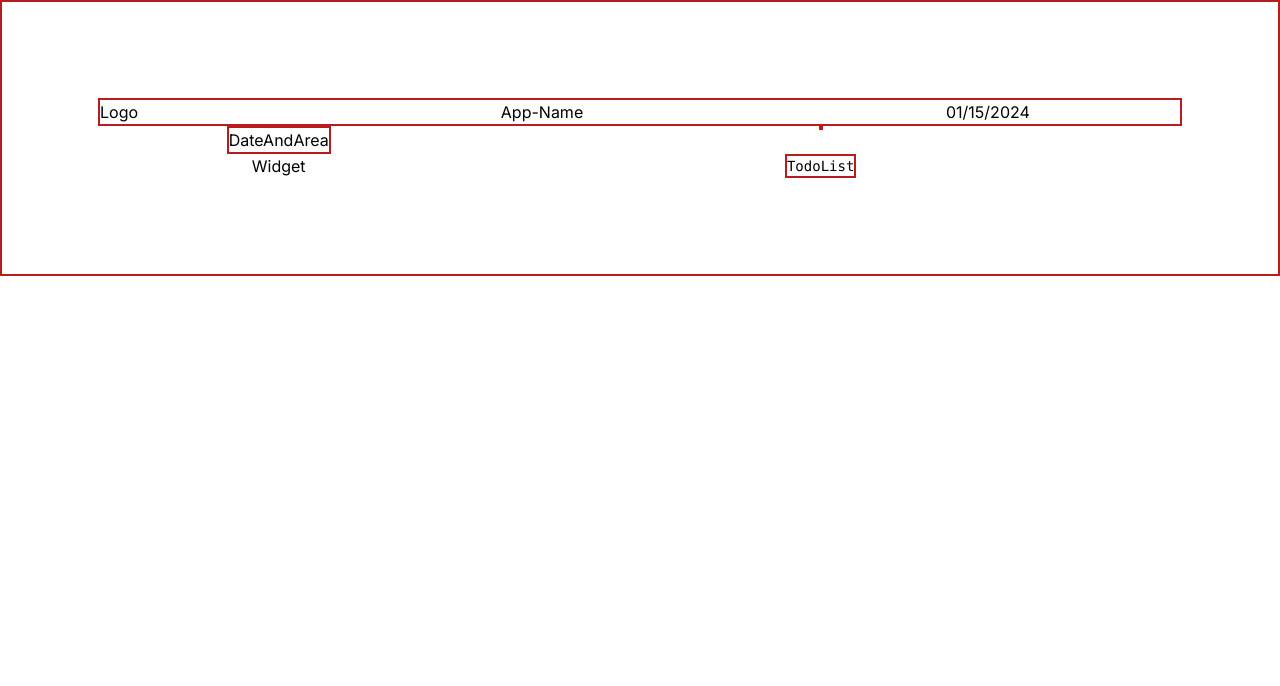
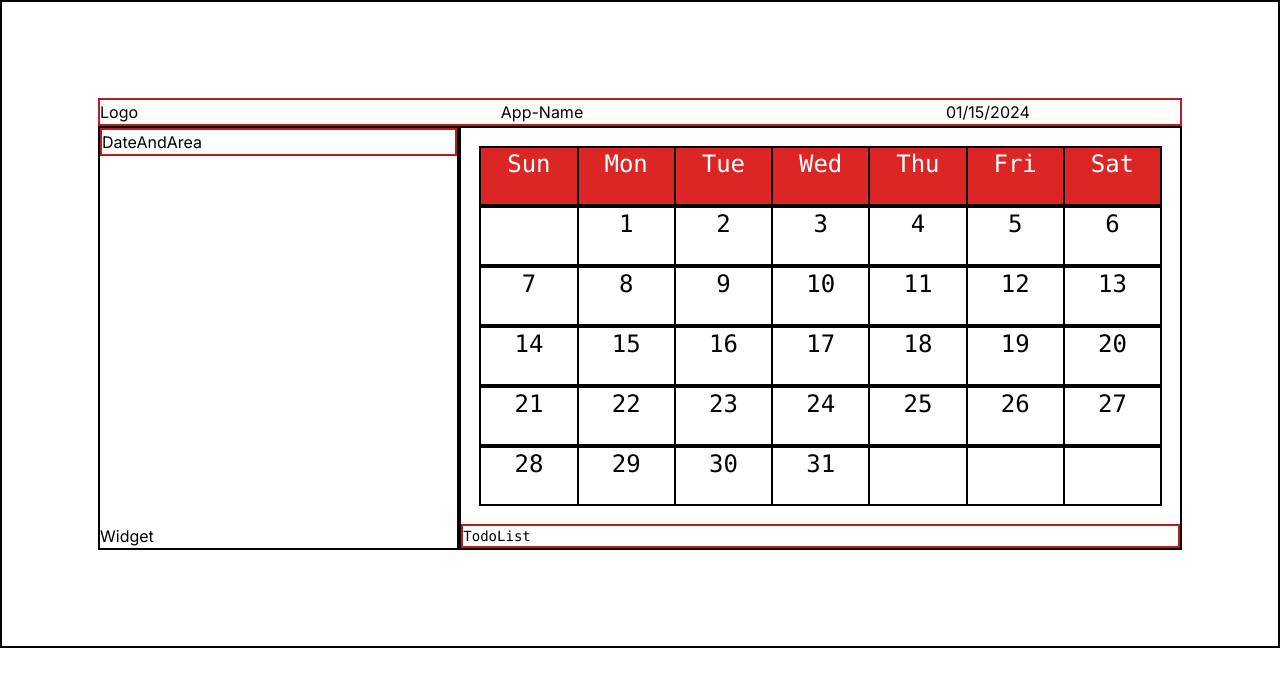
Before and after one commit to Bitterostrich/weatherapp, a Next.js app: page / in a window 1280 px wide. Shown: the top 686 px of the page. Built offline with nearby package versions, Linux system fonts and the light colour scheme.

Commit message:
calender functional for current month

```diff
--- a/app/page.js
+++ b/app/page.js
@@ -11,17 +11,17 @@ import TodoList from '@/components/TodoList'
 
 export default function Home() {
   return (
-    <main className="flex border-2 border-red-700 flex-col justify-between p-24">
+    <main className="flex flex-col  border-2 border-black justify-between p-24">
       <Navbar />
 
       <container className='flex'>
 
-        <div className="w-1/3 flex flex-col items-center justify-between" >
+        <div className="w-1/3 flex flex-col border-2 border-black justify-between" >
           <DateAndArea />
           <Widget />
         </div>
 
-        <div className=" flex-col z-10 max-w-5xl w-2/3 items-center justify-between  font-mono text-sm lg:flex">
+        <div className=" flex-col z-10 max-w-5xl w-2/3 border-2 border-black font-mono text-sm lg:flex">
           <Calendar />
           <TodoList />
         </div>
--- a/components/Calender.jsx
+++ b/components/Calender.jsx
@@ -1,38 +1,52 @@
 'use client'
-import React, {useState, useEffect} from 'react';
-import Day from "./Day"
+import React from 'react';
+import CalenderRow from "./CalenderRow.jsx"
 
-import "react-datepicker/dist/react-datepicker.css";
+const Calendar = () => {
+
+    const currentDate = new Date();
+    const currentYear = currentDate.getFullYear();
+    const currentMonth = currentDate.getMonth();
+    const getDaysInMonth = (year, month) => {
+        return new Date(year, month + 1, 0).getDate();
+    };
+    const getFirstDayOfMonth = (year, month) => {
+        return new Date(year, month, 1).getDay();
+    };
+    const generateDays = (index) => {
+        const daysInMonth = getDaysInMonth(currentYear, currentMonth);
+        const firstDayOfMonth = getFirstDayOfMonth(currentYear, currentMonth);
+        const totalDays = firstDayOfMonth + daysInMonth;
+        // Create an array to hold "week" elements
+        const weeks = [];
+        let weekDays = [];
+        for (let i = 0; i < totalDays; i++)
+        {
+            const day = i >= firstDayOfMonth ? i - firstDayOfMonth + 1 : null;
+            weekDays.push(day);
+            // When we reach the end of the week, or the end of the month, we start a new week
+            if ((i + 1) % 7 === 0 || i === totalDays - 1)
+            {
+                weeks.push(weekDays);
+                weekDays = []; // Reset for the next week
+            }
+        }
+        return weeks[index];
+    };
 
 
-const Calendar = (DaysOfWeek = ["Mon", "Tue", "Wed", "Thu", "Fri", "Sat", "Sun"]) => {
-    const setDay = (day) =>
-    {
-        return(
-            <Day
-                day={day}
-            />
-        )
-    }
-
-    const ShowWeek = () => {
-        useEffect(() => {
-            const DaysOfWeek = ["Mon", "Tue", "Wed", "Thu", "Fri", "Sat", "Sun"]
-            for(let i in DaysOfWeek)
-            {
-                setDay(DaysOfWeek[i])
-            }
-        },[])
-    }
+    const DaysOfWeek = ["Sun", "Mon", "Tue", "Wed", "Thu", "Fri", "Sat"]
 
     return (
+        <div>
+            <CalenderRow  DaysOfWeek={DaysOfWeek} margin="mt-[2.5%]" BackroundColour={"bg-red-600"} TextColour={"text-white"}/>
 
-        <div className='border-2 flex space evenly border-red-700 bg-white'>
-
-            {ShowWeek()}
-
+            <CalenderRow  DaysOfWeek={generateDays(0)} margin="" BackroundColour={"bg-white"} TextColour={"text-black"}/>
+            <CalenderRow  DaysOfWeek={generateDays(1)} margin="" BackroundColour={"bg-white"} TextColour={"text-black"}/>
+            <CalenderRow  DaysOfWeek={generateDays(2)} margin="" BackroundColour={"bg-white"} TextColour={"text-black"}/>
+            <CalenderRow  DaysOfWeek={generateDays(3)} margin="" BackroundColour={"bg-white"} TextColour={"text-black"}/>
+            <CalenderRow  DaysOfWeek={generateDays(4)} margin="mb-[2.5%]" BackroundColour={"bg-white"} TextColour={"text-black"}/>
         </div>
-
     )
 }
 
--- /dev/null
+++ b/components/CalenderRow.jsx
@@ -0,0 +1,20 @@
+import React from 'react';
+import Day from "./Day"
+
+const Calendar = ({DaysOfWeek, margin ,BackroundColour, TextColour}) => {
+
+     return(
+          <div className={`flex justify-evenly text-justify bg-black mx-[2.5%] h-[60px] ${margin} p-[2px] gap-[2px]`}>
+               <Day day={DaysOfWeek[0]} BackroundColour={BackroundColour} TextColour={TextColour}/>
+               <Day day={DaysOfWeek[1]} BackroundColour={BackroundColour} TextColour={TextColour}/>
+               <Day day={DaysOfWeek[2]} BackroundColour={BackroundColour} TextColour={TextColour}/>
+               <Day day={DaysOfWeek[3]} BackroundColour={BackroundColour} TextColour={TextColour}/>
+               <Day day={DaysOfWeek[4]} BackroundColour={BackroundColour} TextColour={TextColour}/>
+               <Day day={DaysOfWeek[5]} BackroundColour={BackroundColour} TextColour={TextColour}/>
+               <Day day={DaysOfWeek[6]} BackroundColour={BackroundColour} TextColour={TextColour}/>
+          </div>
+     )
+
+}
+
+export default Calendar
--- a/components/Day.jsx
+++ b/components/Day.jsx
@@ -3,15 +3,17 @@
 
 import React from "react"
 
-const Day = ({day}) => {
+const Day = ({day, BackroundColour, TextColour}) => {
+
+    console.log(day)
 
     return (
-     <div className="">
-        <div className="">
-        {day}
-        </div>
+     <div className={`w-full h-full ${BackroundColour} text-2xl text-center ${TextColour} `}>
         <div>
 
+        </div>
+        <div className="">
+            {day}
         </div>
 
      </div>
--- a/package.json
+++ b/package.json
@@ -11,7 +11,7 @@
   "dependencies": {
     "@emotion/cache": "^11.11.0",
     "@mui/material-nextjs": "^5.15.3",
-    "next": "14.0.4",
+    "next": "^14.0.4",
     "react": "^18",
     "react-datepicker": "^4.25.0",
     "react-dom": "^18",
```
Also changed, not shown: 1 other file (tests, documents, lock files or other folders).
